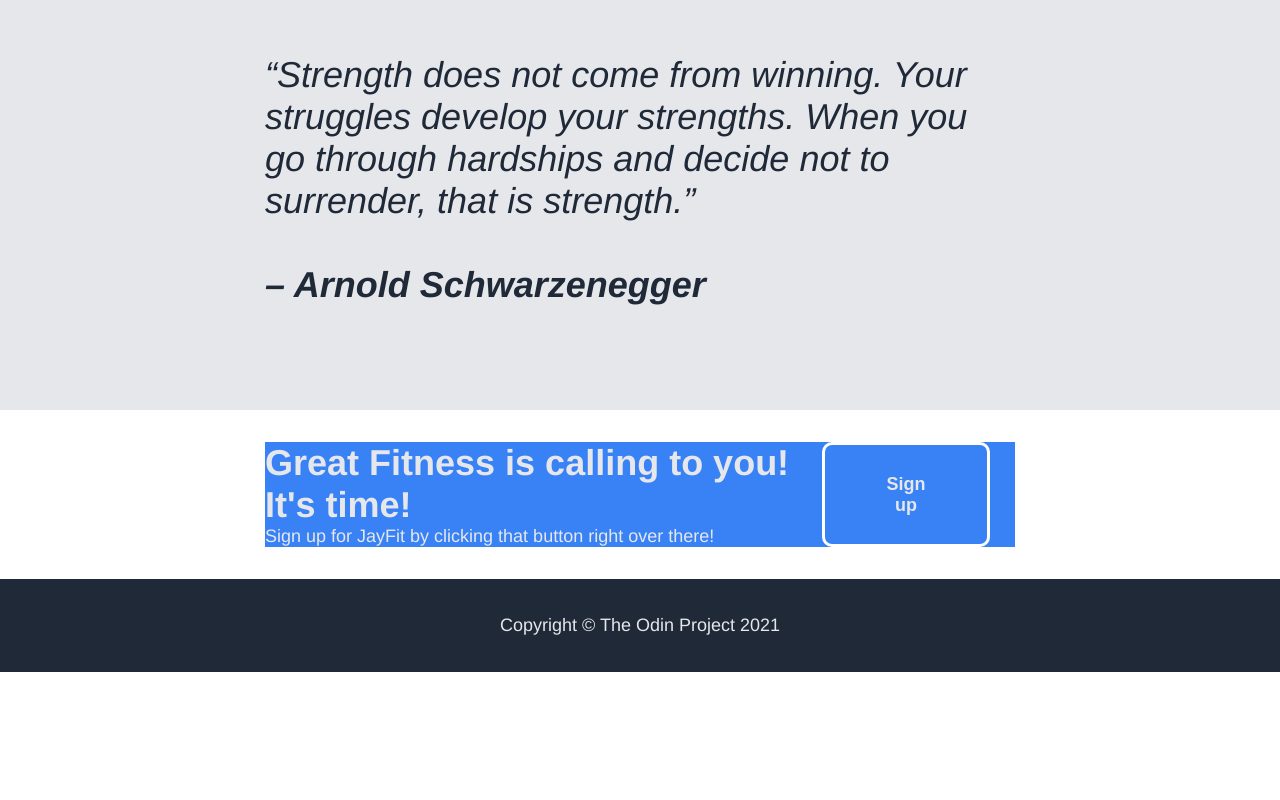
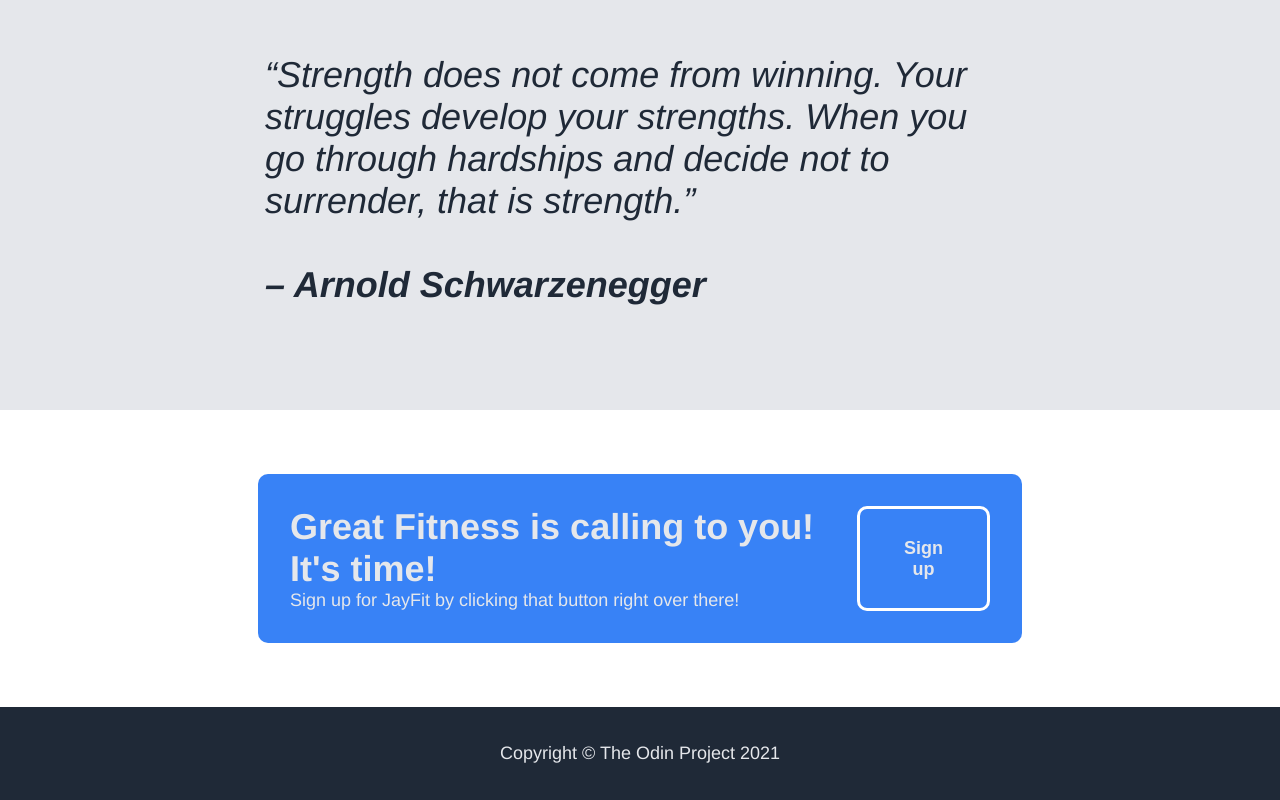
Before and after one commit to jvDev0/landing-page-TOP, a plain HTML site: page index.html in a window 1280 px wide. Shown: the part 1350-2150 px from the top of the page. Before the commit the page ends 2022 px from the top, so only its background shows below. Drawn offline with Linux system fonts and the light colour scheme.

Commit message:
Fix margins

```diff
--- a/mainCSS.css
+++ b/mainCSS.css
@@ -112,7 +112,10 @@ a {
 .modal {
     background: #3882F6;
     display: flex;
-    max-width: 750px;
+    border-radius: 10px;
+    max-width: 700px;
+    margin: 2em;
+    padding: 2em;
 }
 
 
@@ -130,8 +133,7 @@ a {
 
 .modal button {
     border: solid white;
-    padding: 0 3em;
-    margin-right: 25px;
+    padding: 0 2em;
 }
 
 ul {
```
